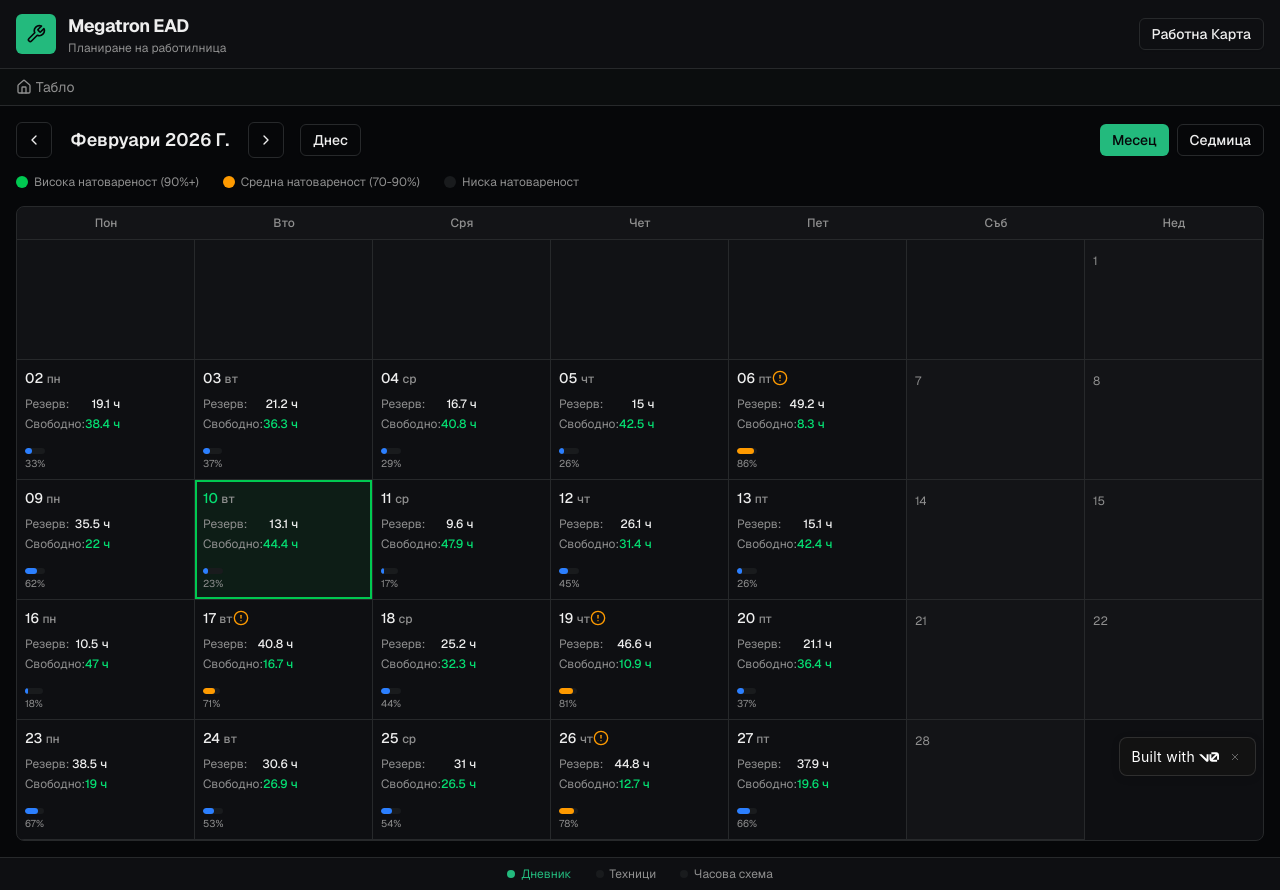
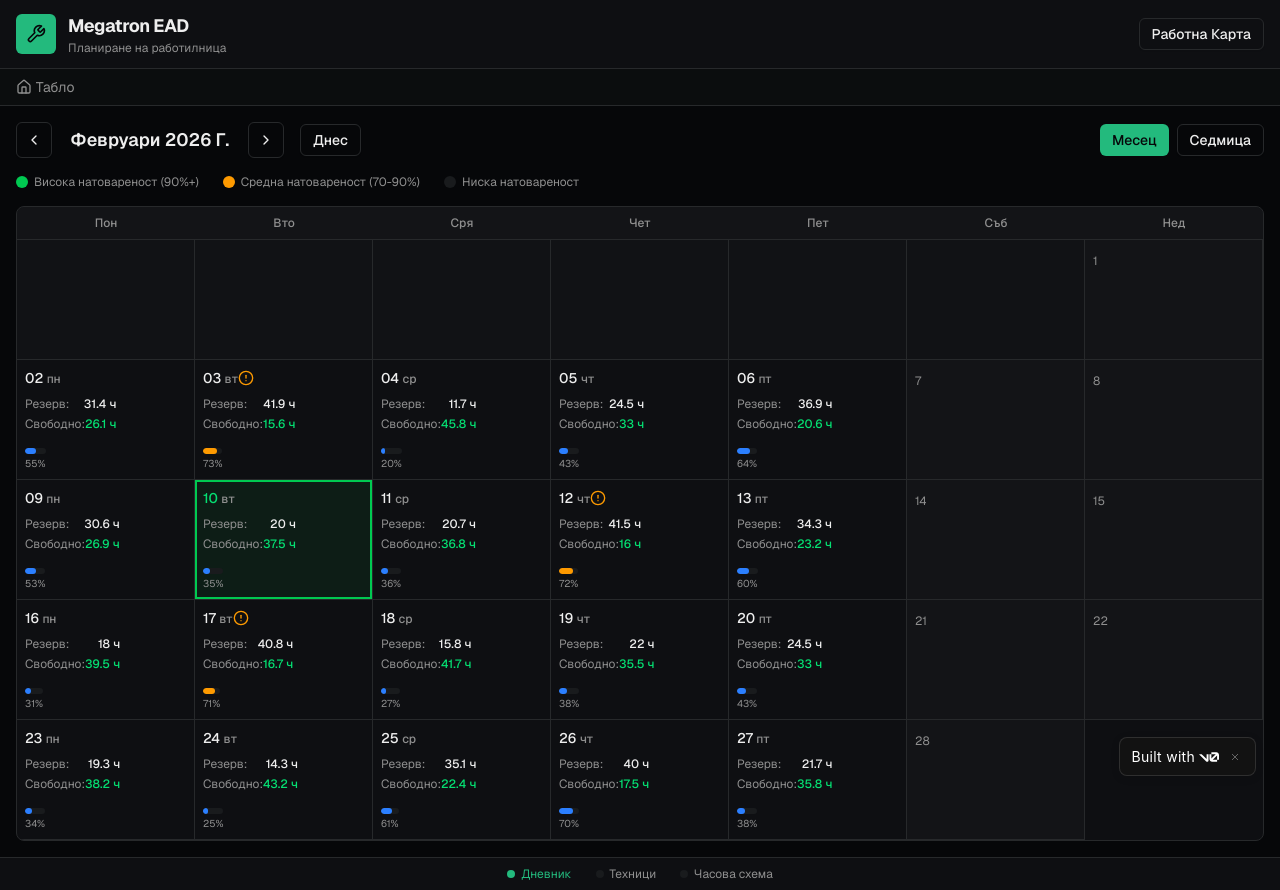
Before and after one commit to marinkachakov2-ctrl/v0-digital-service-work-card_pl_update, a Next.js app: page /planning in a window 1280 px wide. Built offline with nearby package versions, Linux system fonts and the light colour scheme.

Commit message:
fix: resolve hydration mismatch with seeded pseudo-random generator
Use deterministic seeded random values for consistent server/client render.

#VERCEL_SKIP

```diff
--- a/components/planning/workshop-diary.tsx
+++ b/components/planning/workshop-diary.tsx
@@ -17,10 +17,20 @@ interface WorkshopDiaryProps {
   onSelectDay: (date: Date) => void;
 }
 
+// Seeded pseudo-random number generator for deterministic output
+function seededRandom(seed: number): () => number {
+  let s = seed;
+  return () => {
+    s = (s * 16807 + 0) % 2147483647;
+    return (s - 1) / 2147483646;
+  };
+}
+
 // Generate sample data for a month
 function generateMonthData(year: number, month: number): DayData[] {
   const daysInMonth = new Date(year, month + 1, 0).getDate();
   const data: DayData[] = [];
+  const random = seededRandom(year * 100 + month + 1);
 
   for (let day = 1; day <= daysInMonth; day++) {
     const date = new Date(year, month, day);
@@ -32,7 +42,7 @@ function generateMonthData(year: number, month: number): DayData[] {
     }
 
     const totalCapacity = 57.5; // Total workshop capacity in hours
-    const reserved = Math.random() * 45 + 5; // Random between 5-50 hours
+    const reserved = random() * 45 + 5; // Deterministic between 5-50 hours
     const available = totalCapacity - reserved;
     const utilization = reserved / totalCapacity;
 
```
